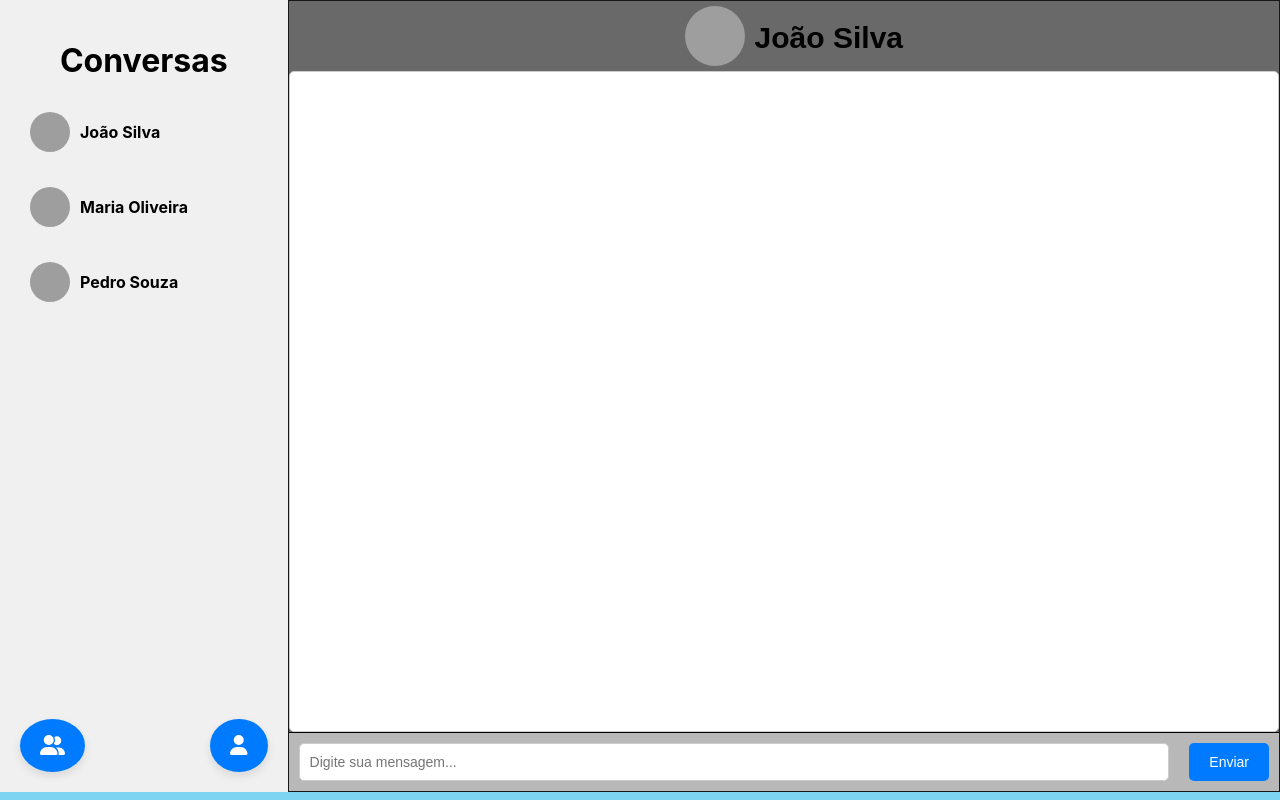
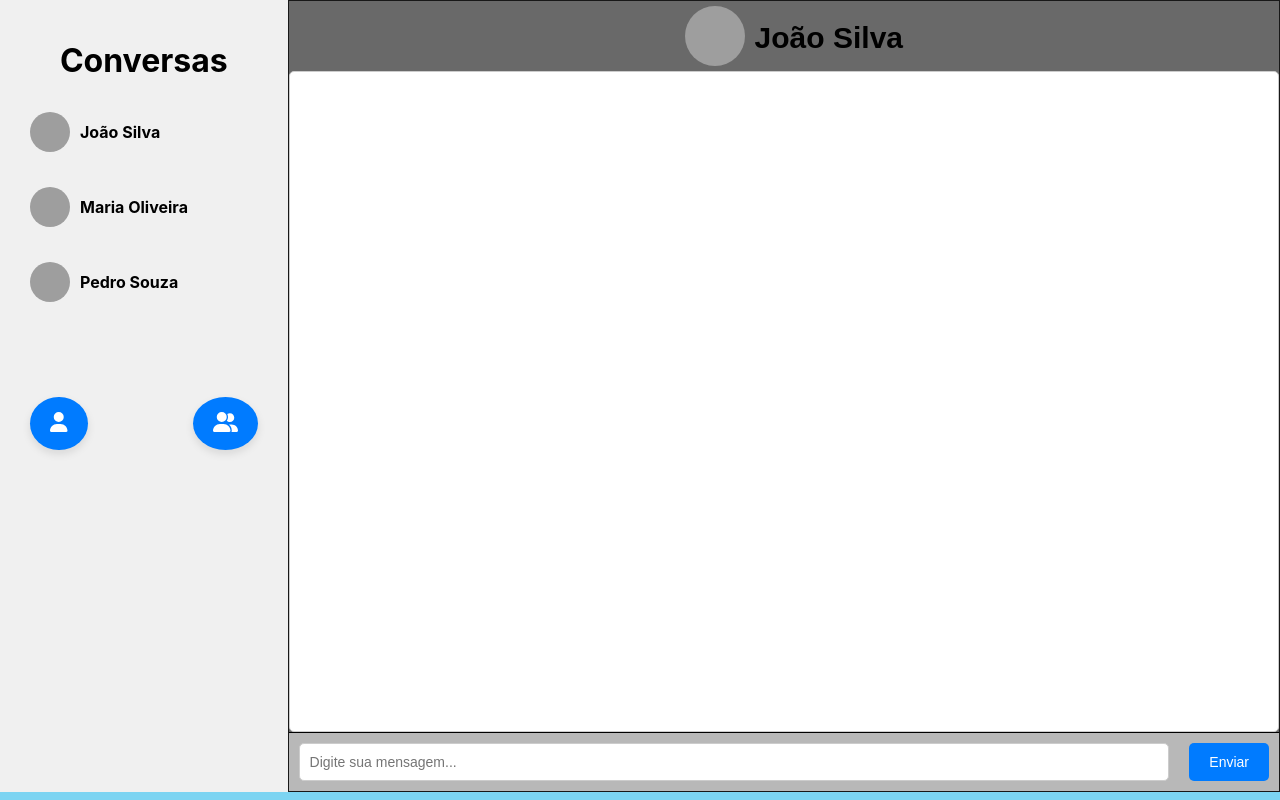
Before and after one commit to Realdo-Justino/projeto-abp, a React (Create React App) app: page /chat in a window 1280 px wide. Built offline with nearby package versions, Linux system fonts and the light colour scheme; grey boxes are pictures that could not be loaded.

Commit message:
Implemented Group Buttons

```diff
--- a/src/pages/chat/Chat.css
+++ b/src/pages/chat/Chat.css
@@ -19,9 +19,30 @@
     height: 94vh;
 }
 
-.floatingButton {
-    position: absolute;
-    bottom: 20px;
+.empthyBox {
+    height: 60px;
+}
+
+.side-bar {
+    width: 20%;
+    background-color: #888888;
+    display: flex;
+    flex-direction: column;
+    position: relative;
+    height: 94vh;
+    overflow-y: auto;
+}
+
+.button-row {
+    display: flex;
+    justify-content: space-between; /* Positions buttons at opposite ends */
+    position: sticky;
+    bottom: 5px;
+    padding: 10px;
+    z-index: 1000;
+}
+
+.floating-button {
     padding: 15px 20px;
     border-radius: 50%;
     background-color: #007bff;
@@ -32,16 +53,8 @@
     font-size: 20px;
 }
 
-.floatingButtonRight {
-    right: 20px;
-}
-
-.floatingButtonLeft {
-    left: 20px;
-}
-
-.empthyBox {
-    height: 40px;
+.floating-button:hover {
+    background-color: #004da0;
 }
 
 .title {
--- a/src/pages/chat/Chat.tsx
+++ b/src/pages/chat/Chat.tsx
@@ -61,12 +61,14 @@ function Chat() : JSX.Element {
                     Conversation(currentContact, focusOnContactById)
                 ))}
                 <div className='empthyBox' />
-                <button className='floatingButton floatingButtonRight' onClick={goToContatos}>
-                    <FontAwesomeIcon icon={faUser} />
-                </button>
-                <button className='floatingButton floatingButtonLeft' onClick={goToGrupo}>
-                    <FontAwesomeIcon icon={faUserGroup} />
-                </button>
+                <div className="button-row">
+                    <button className='floating-button' onClick={goToContatos}>
+                        <FontAwesomeIcon icon={faUser} />
+                    </button>
+                    <button className='floating-button' onClick={goToGrupo}>
+                        <FontAwesomeIcon icon={faUserGroup} />
+                    </button>
+                </div>
             </div>
             <div className="chat-container">
                 <div className='title'>
```
